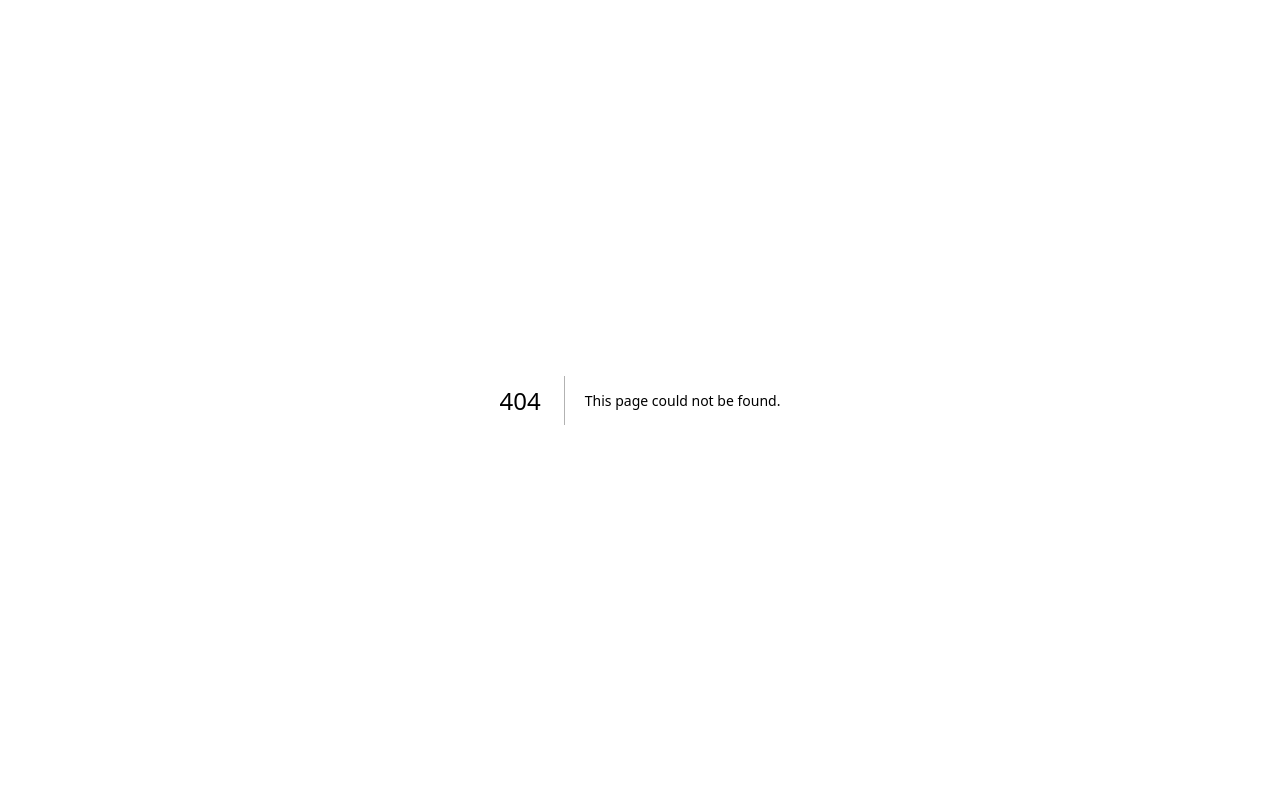
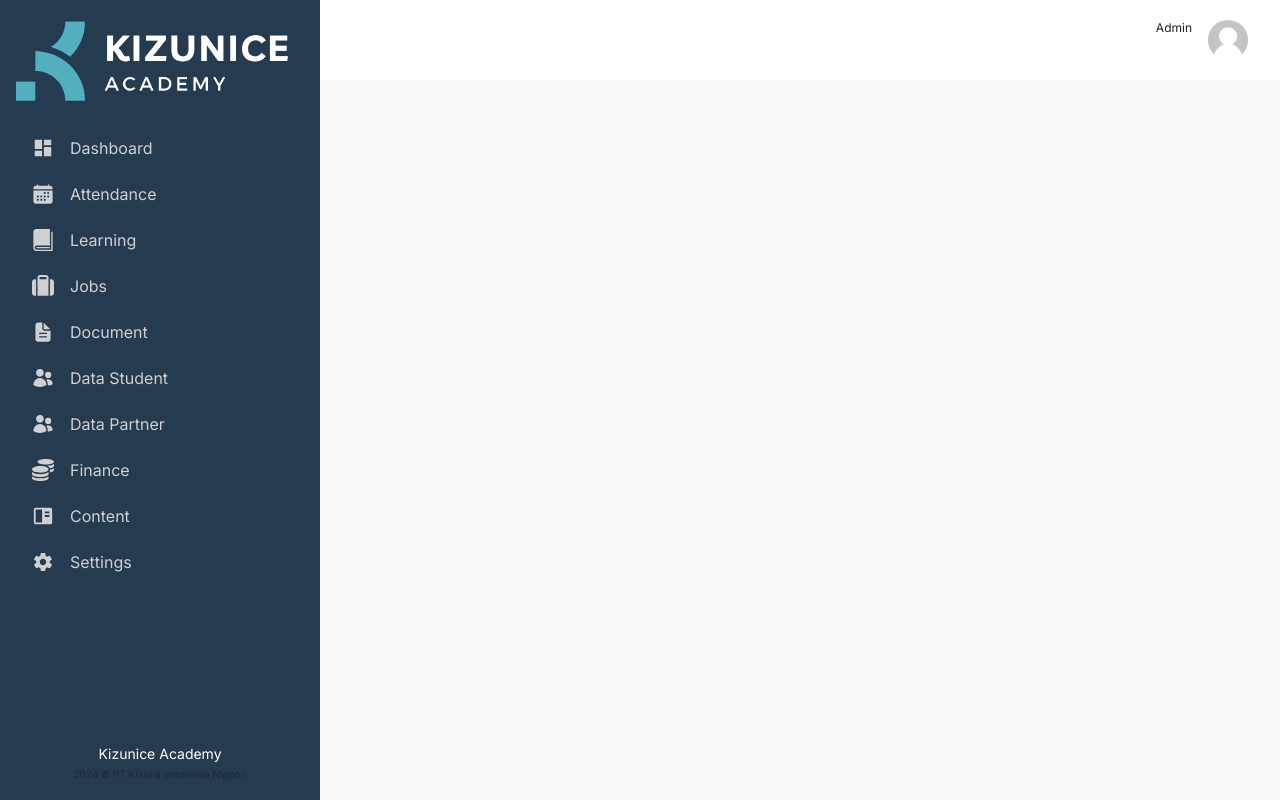
Before and after one commit to Kizunice/kizunice-apps, a Next.js app: page /jobs in a window 1280 px wide. Before the commit this address had no page. Built offline with nearby package versions, Linux system fonts and the light colour scheme; no server answers.

Commit message:
serve all pages

```diff
--- a/next.config.mjs
+++ b/next.config.mjs
@@ -2,10 +2,10 @@
 const nextConfig = {
   images: {
     remotePatterns: [
-      {
-        protocol: 'https',
-        hostname: 'daisyui.com',
-      },
+      // {
+      //   protocol: 'https',
+      //   hostname: 'https://encrypted-tbn0.gstatic.com',
+      // },
     ],
   },
 };
--- a/package.json
+++ b/package.json
@@ -3,6 +3,7 @@
   "version": "0.1.0",
   "private": true,
   "scripts": {
+    "postinstall": "prisma generate",
     "dev": "next dev",
     "build": "npx prisma generate && next build",
     "start": "next start",
--- /dev/null
+++ b/src/app/content/page.jsx
@@ -0,0 +1,9 @@
+import DefaultLayout from "@/components/layout/DefaultLayout";
+
+export default function Content() {
+    return (
+       <>
+            <DefaultLayout/>
+       </>
+    );
+}
--- /dev/null
+++ b/src/app/data-partner/page.jsx
@@ -0,0 +1,9 @@
+import DefaultLayout from "@/components/layout/DefaultLayout";
+
+export default function DataPartner() {
+    return (
+       <>
+            <DefaultLayout/>
+       </>
+    );
+}
--- /dev/null
+++ b/src/app/data-student/page.jsx
@@ -0,0 +1,9 @@
+import DefaultLayout from "@/components/layout/DefaultLayout";
+
+export default function DataStudent() {
+    return (
+       <>
+            <DefaultLayout/>
+       </>
+    );
+}
--- /dev/null
+++ b/src/app/documents/page.jsx
@@ -0,0 +1,9 @@
+import DefaultLayout from "@/components/layout/DefaultLayout";
+
+export default function Document() {
+    return (
+       <>
+            <DefaultLayout/>
+       </>
+    );
+}
--- /dev/null
+++ b/src/app/finance/page.jsx
@@ -0,0 +1,9 @@
+import DefaultLayout from "@/components/layout/DefaultLayout";
+
+export default function Finance() {
+    return (
+       <>
+            <DefaultLayout/>
+       </>
+    );
+}
--- /dev/null
+++ b/src/app/jobs/page.jsx
@@ -0,0 +1,9 @@
+import DefaultLayout from "@/components/layout/DefaultLayout";
+
+export default function Jobs() {
+    return (
+       <>
+            <DefaultLayout/>
+       </>
+    );
+}
--- /dev/null
+++ b/src/app/settings/page.jsx
@@ -0,0 +1,9 @@
+import DefaultLayout from "@/components/layout/DefaultLayout";
+
+export default function Settings() {
+    return (
+       <>
+            <DefaultLayout/>
+       </>
+    );
+}
--- a/src/components/header/Header.jsx
+++ b/src/components/header/Header.jsx
@@ -6,6 +6,7 @@ import { useRouter } from "next/navigation";
 export default function Header()  {
   const {data:session} = useSession()
   const router = useRouter()
+  const avatar = session?.user?.image
   return (
     <header className="navbar sticky top-0 z-10 h-20 bg-white justify-end lg:px-8">
       <div className="flex-1">
@@ -20,14 +21,13 @@ export default function Header()  {
           <div tabIndex={0} role="button" className="flex gap-4 avatar">
             <span className="text-right lg:block">
               <span className="block text-sm font-medium text-black">
-                {session?.user?.name}
+                  {session?.user?.name}
               </span>
               <span className="block text-xs text-black">Admin</span>
             </span>
             <div className="w-10 rounded-full">
-              <Image src={"https://daisyui.com/images/stock/photo-1534528741775-53994a69daeb.jpg"} width={20} height={20} alt="dummy avatar" />
+              {avatar ? <Image src={avatar} width={20} height={20}/> : <Image src={"/avatar.png"} width={20} height={20} alt="dummy avatar" />}
             </div>
-
           </div>
           <ul tabIndex={0} className="mt-3 z-[9] p-2 shadow menu menu-sm dropdown-content bg-base-100 rounded-box w-52">
             <li>
--- a/src/constants/routes.js
+++ b/src/constants/routes.js
@@ -43,13 +43,13 @@ const routes = [
     key: '4',
   },
   {
-    path: '/student-data',
+    path: '/data-student',
     icon: <HiUsers size={22} />,
     name: 'Data Student',
     key: '5',
   },
   {
-    path: '/partner-data',
+    path: '/data-partner',
     icon: <HiUsers size={22} />,
     name: 'Data Partner',
     key: '6',
```
Also changed, not shown: public/avatar.png (added).
